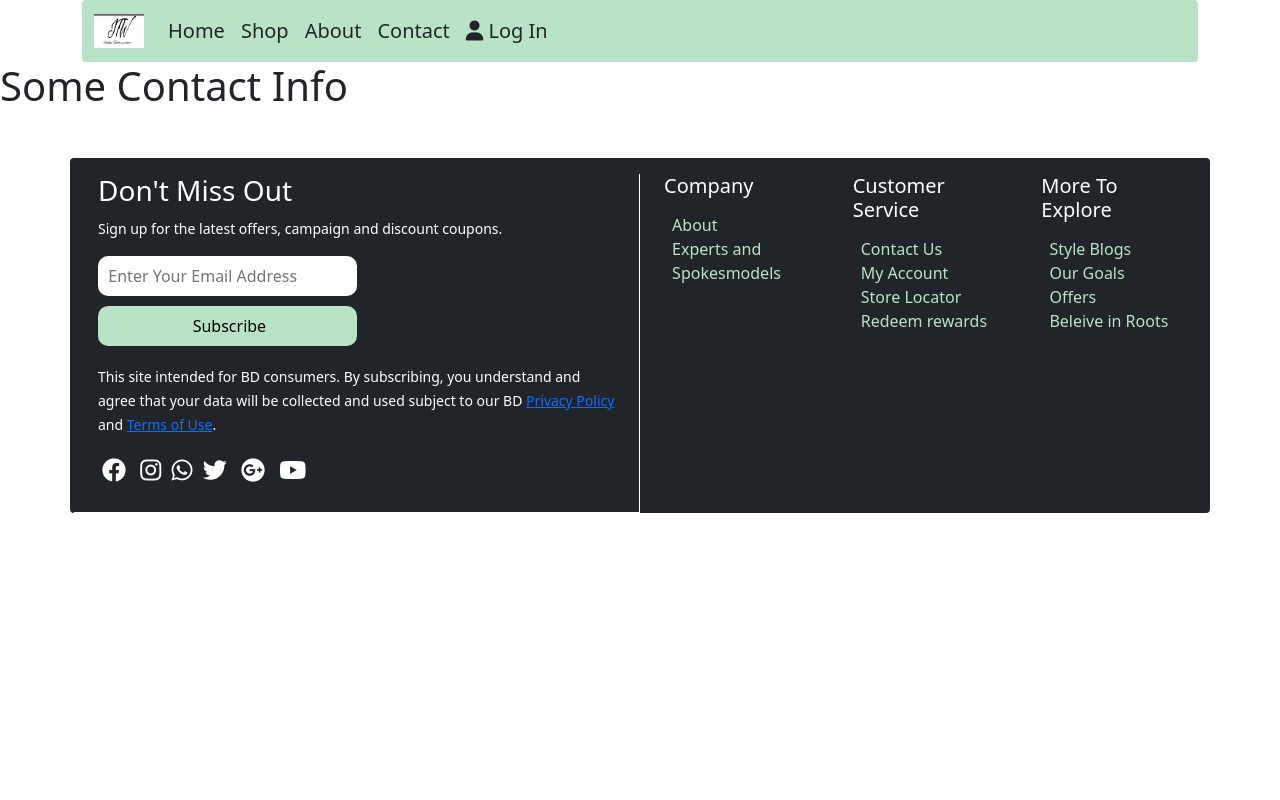
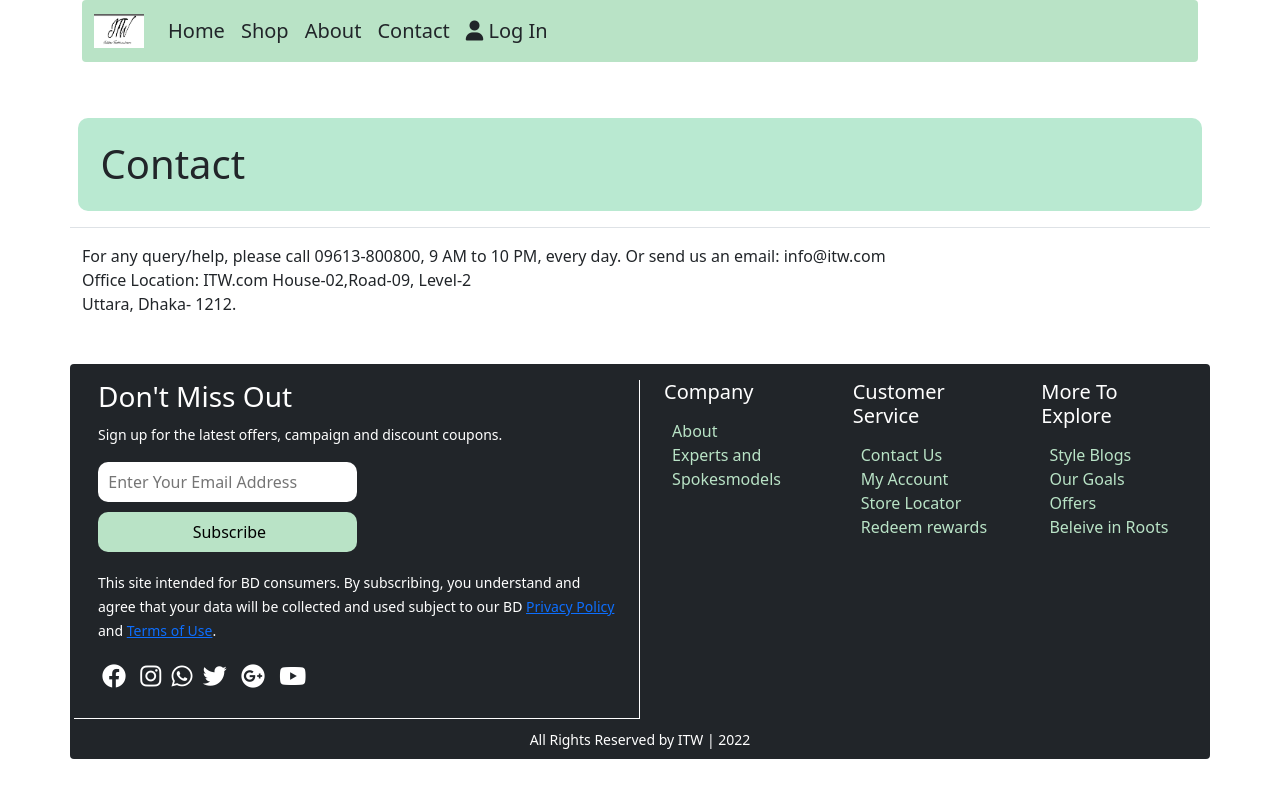
Before and after one commit to MFRSiam/TraditionalWear-, a Django app: page /contacts/ in a window 1280 px wide. Run offline with Django 4.2, Linux system fonts and the light colour scheme; parts of the project's set-up code (start-up, migrations or seed data) failed here and were passed over; some libraries are stand-ins or nearby versions.

Commit message:
contact and about done

```diff
--- a/static/css/style.css
+++ b/static/css/style.css
@@ -20,6 +20,9 @@
     text-decoration: none;
     color: #B9E3C6;
 
+}
+.contact{
+  background-color: red;
 }
 /* .logout-btn a{
   text-decoration: none;
--- a/store/templates/base.html
+++ b/store/templates/base.html
@@ -145,6 +145,10 @@
 
                 </ul>
               </div>
+              <div class="copyright-sec text-center mt-2 mb-2">
+                  <small class="text-white ">All Rights Reserved by ITW | 2022</small>
+
+              </div>
 
 
     </footer>
--- a/store/templates/contact.html
+++ b/store/templates/contact.html
@@ -4,11 +4,34 @@
 
 
 {% block title %}
+
     <title>Contact Info</title>
+
+
 {% endblock title%}
 
 
 {% block content %}
-    <h1>Some Contact Info</h1>
+<div class="container text-start mt-5 p-2 border-bottom" >
+    <h1 style="background-color: rgb(185, 233, 209);padding: 2%; border-radius: 10px;">Contact</h1>
+
+</div>
+<div class="container mt-3 mb-3">
+    <p>
+        For any query/help, please call 09613-800800, 9 AM to 10 PM, every day.
+
+        Or send us an email: info@itw.com <br>
+
+
+
+        Office Location:
+
+        ITW.com
+
+        House-02,Road-09, Level-2 <br>
+
+        Uttara, Dhaka- 1212.
+
+</div>
 
 {% endblock content %}
```
Also changed, not shown: store/templates/about.html (+12 -1 lines).
